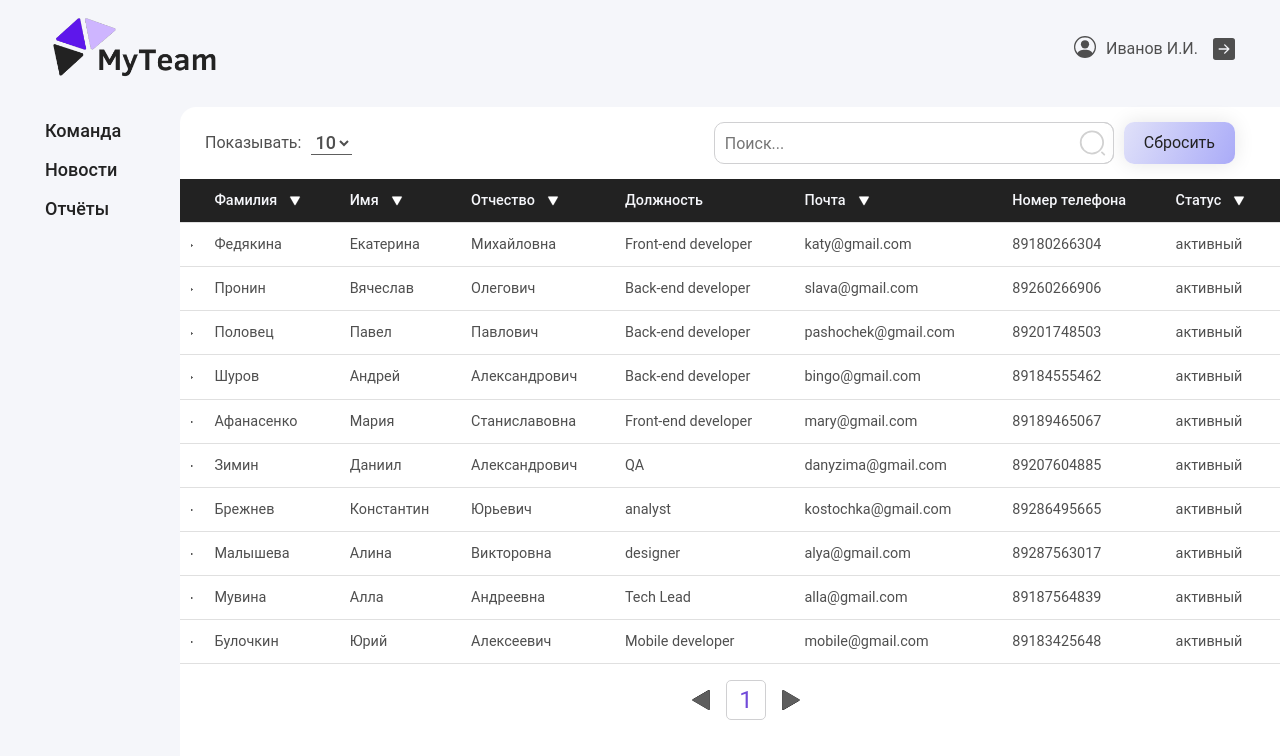
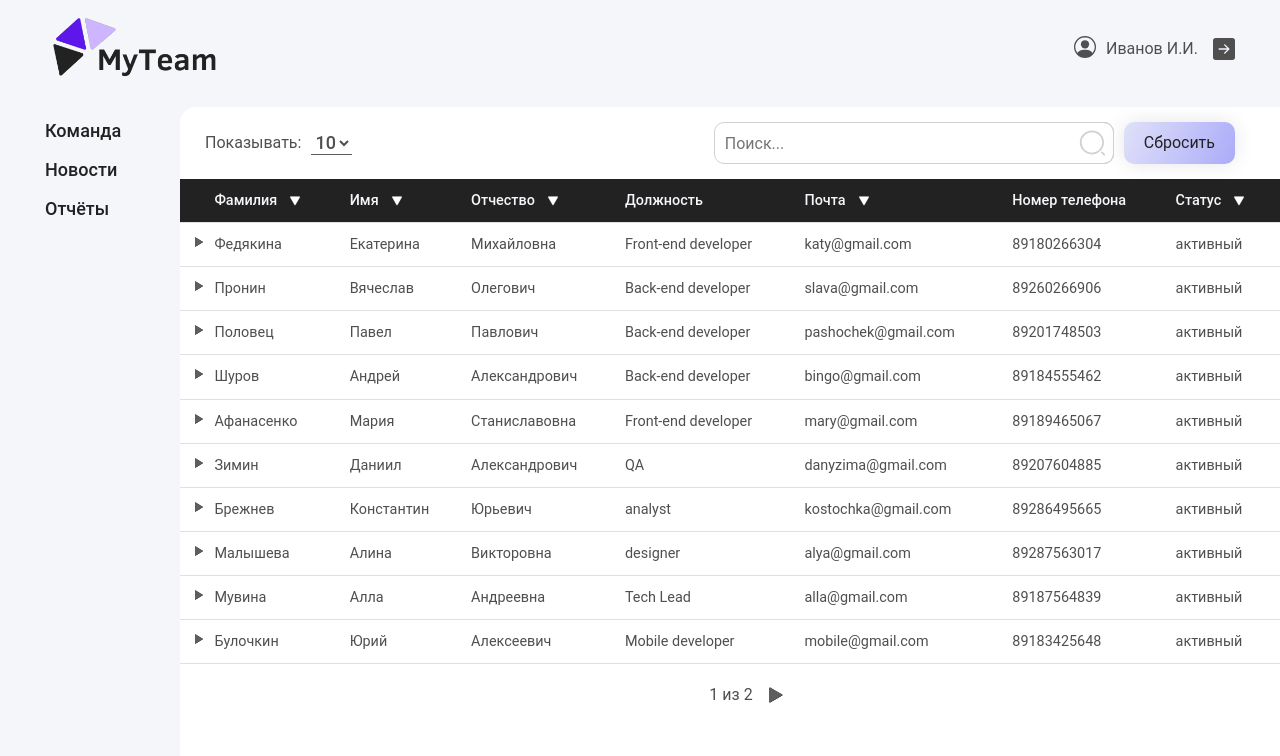
Before and after one commit to katysya/MyTeam, a React (Create React App) app: page / in a window 1280 px wide. Shown: the top 756 px of the page. Built offline with nearby package versions, Linux system fonts and the light colour scheme; data requests are answered from the project's data file.

Commit message:
Редактирование пагинации

```diff
--- a/src/components/Dashboard/Dashboard.tsx
+++ b/src/components/Dashboard/Dashboard.tsx
@@ -22,12 +22,22 @@ const Dashboard = () => {
   ];
 
   const [employees, setEmployees] = useState([]); //Сотрудники
+  const [countTotal, setCountTotal] = useState(50);
   const [parameters, setParameters] = useState<TableParameters>({
     pagination: {
       current: 1,
       pageSize: 10,
     },
   });
+
+  const getCountData = async () => {
+    return await axios
+      .get('http://localhost:5000/employees')
+      .then((response) => {
+        setCountTotal(response.data.length);
+      })
+      .catch((err) => console.log(err));
+  };
 
   const getEmployeesData = async () => {
     return await axios
@@ -41,12 +51,13 @@ const Dashboard = () => {
         },
       })
       .then((response) => {
+        console.log('сработала');
         setEmployees(response.data);
         setParameters({
           ...parameters,
           pagination: {
             ...parameters.pagination,
-            total: 30,
+            total: Math.ceil(countTotal / parameters.pagination.pageSize),
           },
         });
       })
@@ -55,6 +66,7 @@ const Dashboard = () => {
 
   useEffect(() => {
     getEmployeesData();
+    getCountData();
   }, [JSON.stringify(parameters)]);
 
   const onChange = (
--- a/src/components/GridTable/GridTable.tsx
+++ b/src/components/GridTable/GridTable.tsx
@@ -13,7 +13,7 @@ import Arrow from '../../img/Cell/arrow.svg';
 
 export interface GridPagination {
   current: number;
-  pageSize?: number;
+  pageSize: number;
   total?: number;
 }
 
@@ -55,7 +55,7 @@ export const GridTable: FC<GridTableProps> = ({
         {columns.map((column, index) => (
           <Cell key={column.field}>
             {index === 0 ? (
-              <img src={Arrow} alt="Arrow" />
+              <img className="cell__img" src={Arrow} alt="Arrow" />
             ) : (
               rowData[column.field]
             )}
@@ -75,7 +75,12 @@ export const GridTable: FC<GridTableProps> = ({
       setSort(value);
     };
     return (
-      <HeaderCell key={index} onClick={onSort} sort={el.sort}>
+      <HeaderCell
+        key={index}
+        onClick={onSort}
+        sort={el.sort}
+        sortActive={sort.field}
+        elField={el.field}>
         {el.label}
       </HeaderCell>
     );
--- a/src/components/GridTable/components/Cell/Cell.scss
+++ b/src/components/GridTable/components/Cell/Cell.scss
@@ -1,4 +1,14 @@
 .cell {
     position: relative;
     padding: 0;
+
+    &__img {
+        position: absolute;
+        width: 18px;
+        height: 18px;
+
+        &.active {
+            transform: rotate(90deg);
+        }
+    }
 }
--- a/src/components/GridTable/components/HeaderCell/HeaderCell.tsx
+++ b/src/components/GridTable/components/HeaderCell/HeaderCell.tsx
@@ -1,14 +1,20 @@
 import cn from 'classnames';
-import React, { FC, PropsWithChildren, useState } from 'react';
+import React, { FC, PropsWithChildren } from 'react';
 import './HeaderCell.scss';
 
 interface HeaderCellProps extends PropsWithChildren {
   sort: boolean;
   onClick?: () => void;
+  sortActive: string;
+  elField: string;
 }
-const HeaderCell: FC<HeaderCellProps> = ({ children, onClick, sort }) => {
-  const [active, setActive] = useState(false);
-
+const HeaderCell: FC<HeaderCellProps> = ({
+  children,
+  onClick,
+  sort,
+  sortActive,
+  elField,
+}) => {
   return sort ? (
     <th className="headerCell">
       <div className="headerCell__data" onClick={onClick}>
@@ -16,7 +22,7 @@ const HeaderCell: FC<HeaderCellProps> = ({ children, onClick, sort }) => {
         <span
           className={cn(
             'headerCell__img',
-            active && 'headerCell__img active',
+            sortActive === elField && 'headerCell__img active',
           )}></span>
       </div>
     </th>
--- a/src/components/Pagination/Pagination.scss
+++ b/src/components/Pagination/Pagination.scss
@@ -9,12 +9,12 @@
         list-style-type: none;
         margin: 0 auto;
         @include flexRowAlign;
-        gap: 5px;
+        gap: 8px;
     }
 
     &__button {
-        width: 40px;
-        height: 40px;
+        width: 30px;
+        height: 30px;
         border-radius: 3px;
         transition: background-color 0.3s;
 
@@ -26,22 +26,13 @@
         &:hover {
             background-color: $lightPurple;
         }
+
+        &.hidden {
+           display: none;
+        }
     }
 
     &__left {
         transform: rotate(-180deg);
     }
-
-    &__page {
-        display: block;
-        width: 40px;
-        height: 40px;
-        text-align: center;
-        color: $baseHover;
-        font-size: 24px;
-        border: 1px solid $lightGray;
-        border-radius: 5px;
-        transition: background-color 0.3s;
-        cursor:default;
-    }
 }
--- a/src/components/Pagination/Pagination.tsx
+++ b/src/components/Pagination/Pagination.tsx
@@ -1,6 +1,7 @@
 import React, { FC } from 'react';
 import './Pagination.scss';
 import Arrow from '../../img/Pagination/arrow.svg';
+import cn from 'classnames';
 
 interface PaginationProps {
   value?: number;
@@ -9,6 +10,7 @@ interface PaginationProps {
 }
 
 const Pagination: FC<PaginationProps> = ({ value, total, onChange }) => {
+  console.log(`total = ${total}`);
   const onLeftButtonClick = () => value !== undefined && onChange?.(value - 1);
 
   const onRightButtonClick = () => value !== undefined && onChange?.(value + 1);
@@ -17,15 +19,27 @@ const Pagination: FC<PaginationProps> = ({ value, total, onChange }) => {
     <div className="pagination">
       <ul className="pagination__list">
         <li>
-          <button className="pagination__button" onClick={onLeftButtonClick}>
+          <button
+            className={cn(
+              'pagination__button',
+              value === 1 && 'pagination__button hidden',
+            )}
+            onClick={onLeftButtonClick}>
             <img className="pagination__left" src={Arrow} alt="Arrow" />
           </button>
         </li>
         <li>
-          <span className="pagination__page">{value}</span>
+          <span className="pagination__page">
+            {value} из {total}
+          </span>
         </li>
         <li>
-          <button className="pagination__button" onClick={onRightButtonClick}>
+          <button
+            className={cn(
+              'pagination__button',
+              value === total && 'pagination__button hidden',
+            )}
+            onClick={onRightButtonClick}>
             <img src={Arrow} alt="Arrow" />
           </button>
         </li>
```
